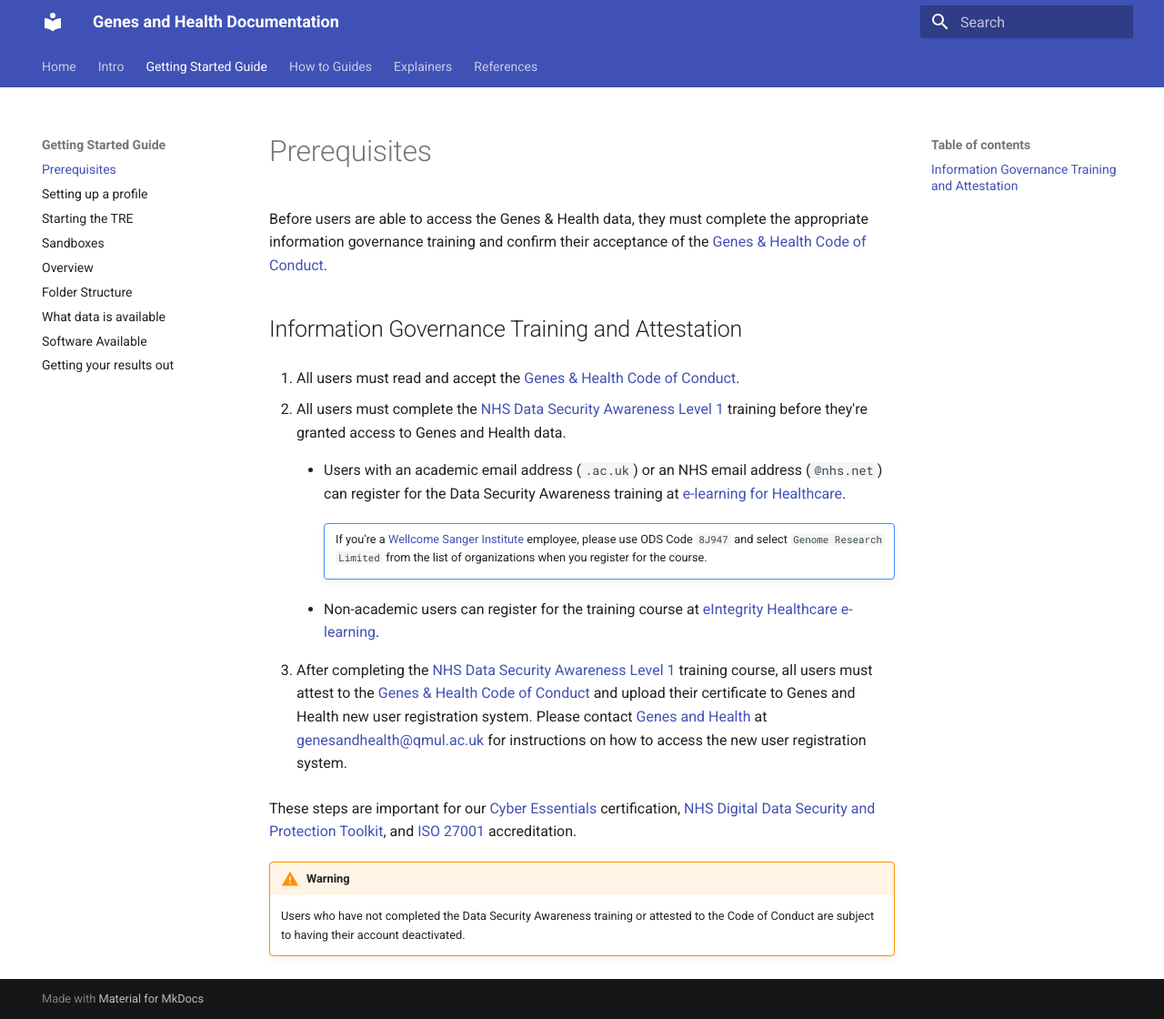
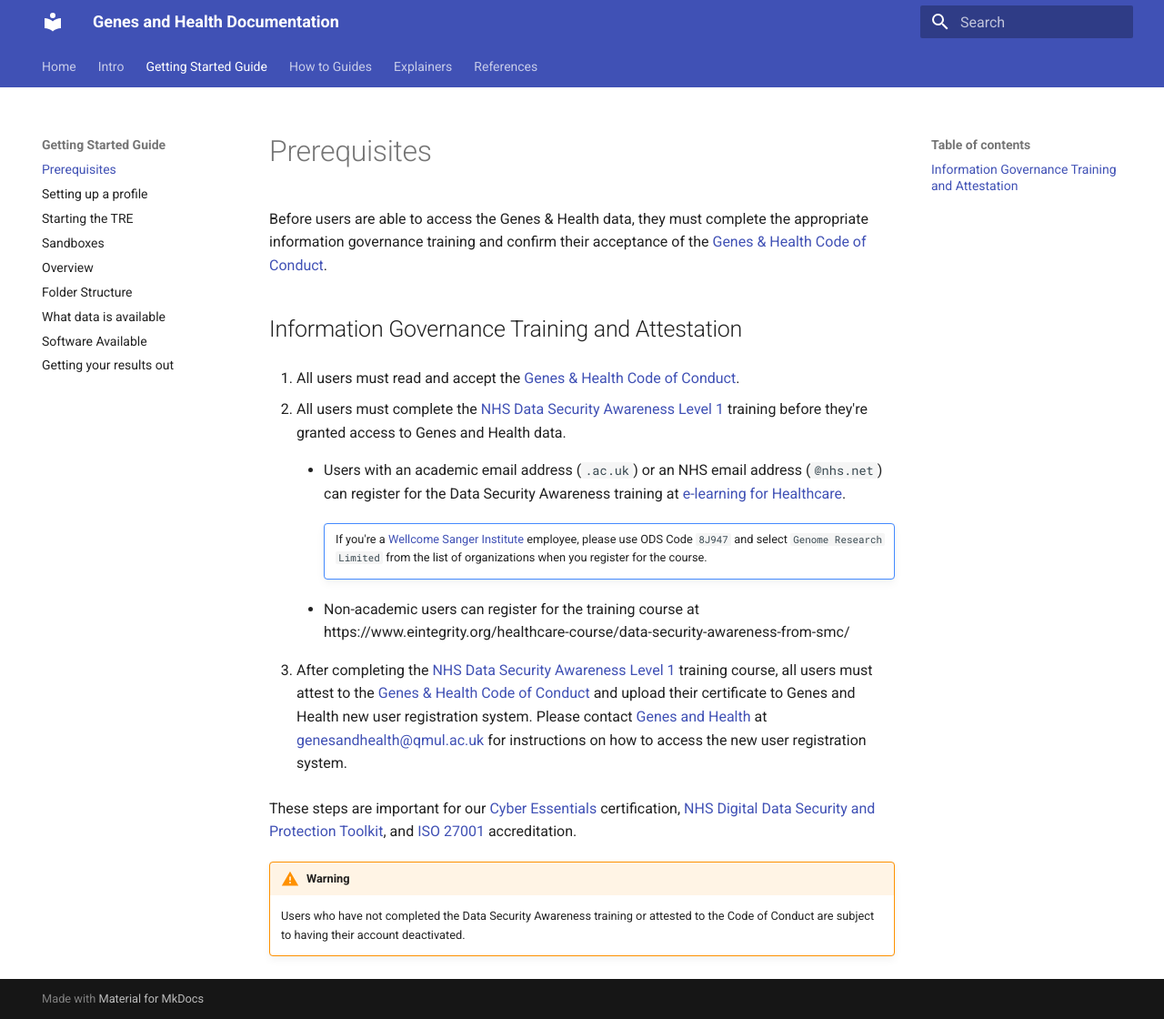
Before and after one commit to genes-and-health/documentation, an MkDocs documentation site: the page built from docs/getting_started/prerequisites.md, in a window 1280 px wide and 1120 px high. Shown: the whole window at 91% size. Built offline with MkDocs 1.6.1 and Material for MkDocs 9.7.7, drawn with Linux system fonts in a browser that asks for light colours.

Commit message:
Update prerequisites.md

```diff
--- a/docs/getting_started/prerequisites.md
+++ b/docs/getting_started/prerequisites.md
@@ -18,7 +18,8 @@ before they're granted access to Genes and Health data.
             ODS Code `8J947` and select `Genome Research Limited` from the list of
             organizations when you register for the course.
 
-    - Non-academic users can register for the training course at [eIntegrity Healthcare e-learning][].
+    - Non-academic users can register for the training course at https://www.eintegrity.org/healthcare-course/data-security-awareness-from-smc/
+
 
 1. After completing the [NHS Data Security Awareness Level 1][] training course,
 all users must attest to the [Genes & Health Code of Conduct][] and upload
```
